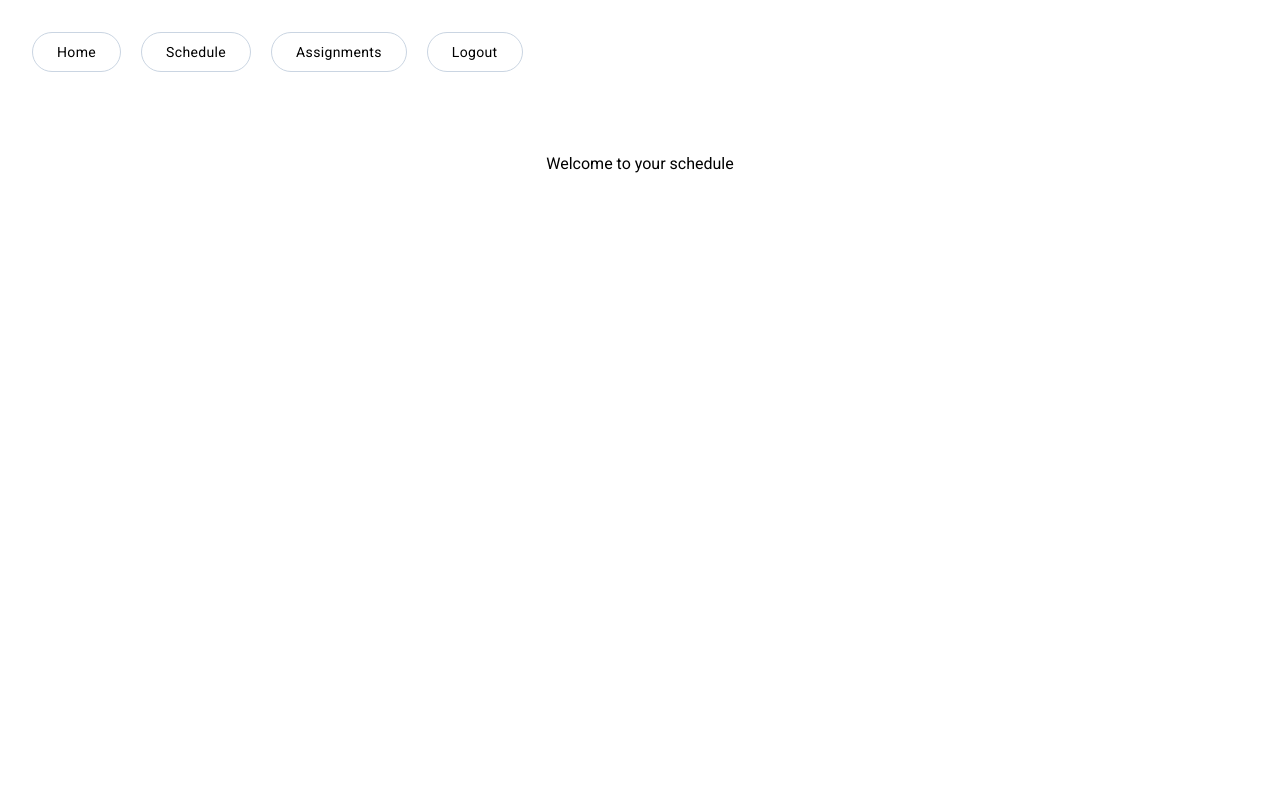
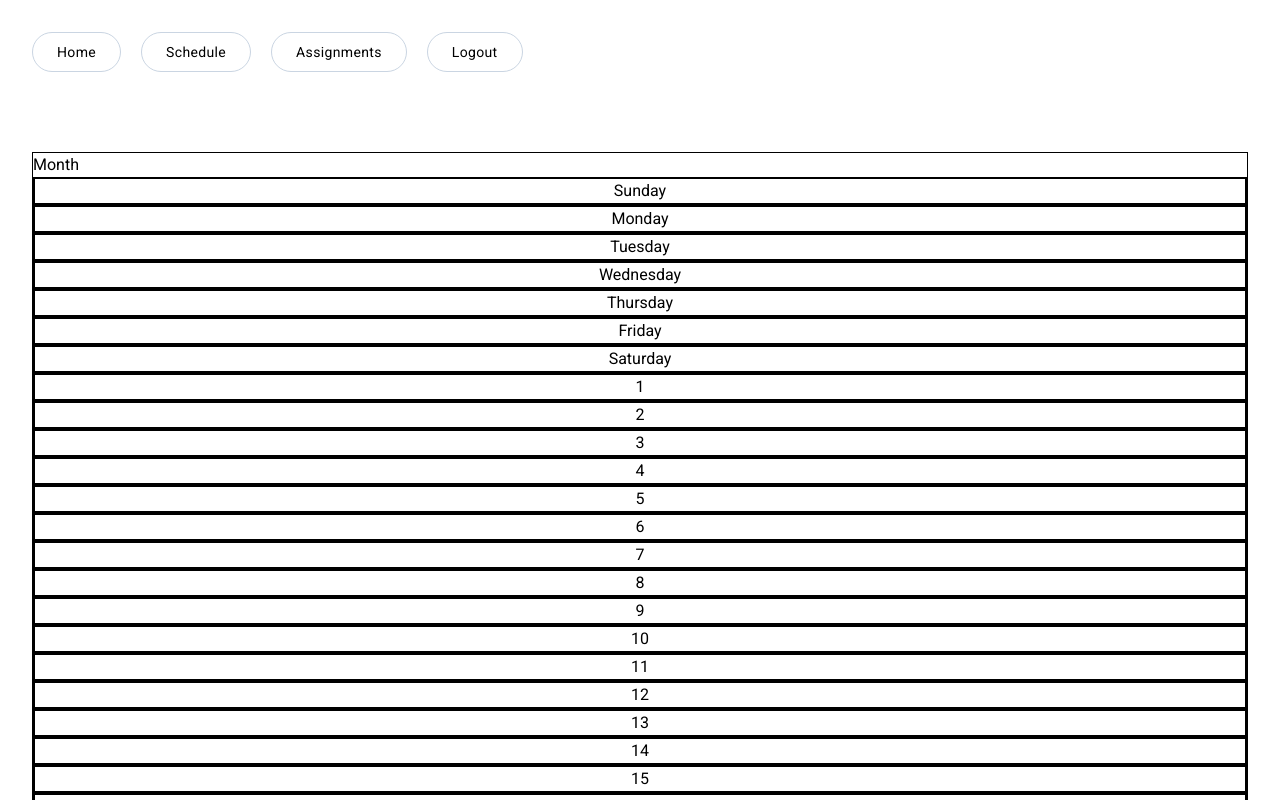
Before and after one commit to SimplifySchool/simplify-school, a React (Vite) app in the folder frontend/: page / in a window 1280 px wide. Both pictures are taken after a click on the button "Schedule". Shown: the top 800 px of the page. Built offline with nearby package versions, Linux system fonts and the light colour scheme.

Commit message:
FD-7 Added very early skeleton of calendar with day names and numbers

```diff
--- a/frontend/src/App.tsx
+++ b/frontend/src/App.tsx
@@ -2,6 +2,7 @@ import { useState } from 'react'
 import './App.css'
 import Button from './components/Button'
 import { AssignmentPage } from './features/assignment-tracker/AssignmentPage'
+import { SchedulePage } from './features/assignment-tracker/SchedulePage'
 
 function App() {
     const [page, setPage] = useState(<AssignmentPage />)
@@ -15,12 +16,9 @@ function App() {
     }
 
     function sendToSchedulePage() {
-        setPage(
-            <>
-                <div className="">Welcome to your schedule</div>
-            </>
-        )
+        setPage(<SchedulePage />)
     }
+
     function sendToAssignmentsPage() {
         setPage(<AssignmentPage />)
     }
--- /dev/null
+++ b/frontend/src/components/DayBox.tsx
@@ -0,0 +1,11 @@
+export interface DayBoxProps{
+    num: number
+}
+
+export function DayBox({num}: DayBoxProps){
+    return(
+        <div className="border-2">
+            {num}
+        </div>
+    )
+}
--- /dev/null
+++ b/frontend/src/components/DaysOfTheWeek/DayNames.tsx
@@ -0,0 +1,11 @@
+export interface DayNamesProps{
+    dayName: string
+}
+
+export function DayNames({dayName}: DayNamesProps){
+    return(
+        <div className="border-2">
+            {dayName}
+        </div>
+    )
+}
--- /dev/null
+++ b/frontend/src/features/assignment-tracker/SchedulePage.tsx
@@ -0,0 +1,43 @@
+import { DayBox } from "../../components/DayBox";
+import { DayNames } from "../../components/DaysOfTheWeek/DayNames";
+
+export function SchedulePage(){
+
+    const dayNumbers= []
+
+    for (let index = 1; index <= 31; index++) {
+        dayNumbers.push(<DayBox num={index} />)
+    }
+
+    const dayNames = [
+        "Sunday",
+        "Monday",
+        "Tuesday",
+        "Wednesday",
+        "Thursday",
+        "Friday",
+        "Saturday",
+    ] as const;
+
+    return (
+        <>
+            <div className="border w-1204px">
+                <div className="Calendar">
+                    <div className="MonthName">
+                        <h1 className="text-left">
+                            Month
+                        </h1>
+                    </div>
+                    <div className="Days">
+                        {dayNames.map((name) => (
+                            <DayNames key={name} dayName={name} />
+                        ))}
+                    </div>
+                    <div>
+                        {... dayNumbers}
+                    </div>
+                </div>
+            </div>
+        </>
+    )
+}
```
